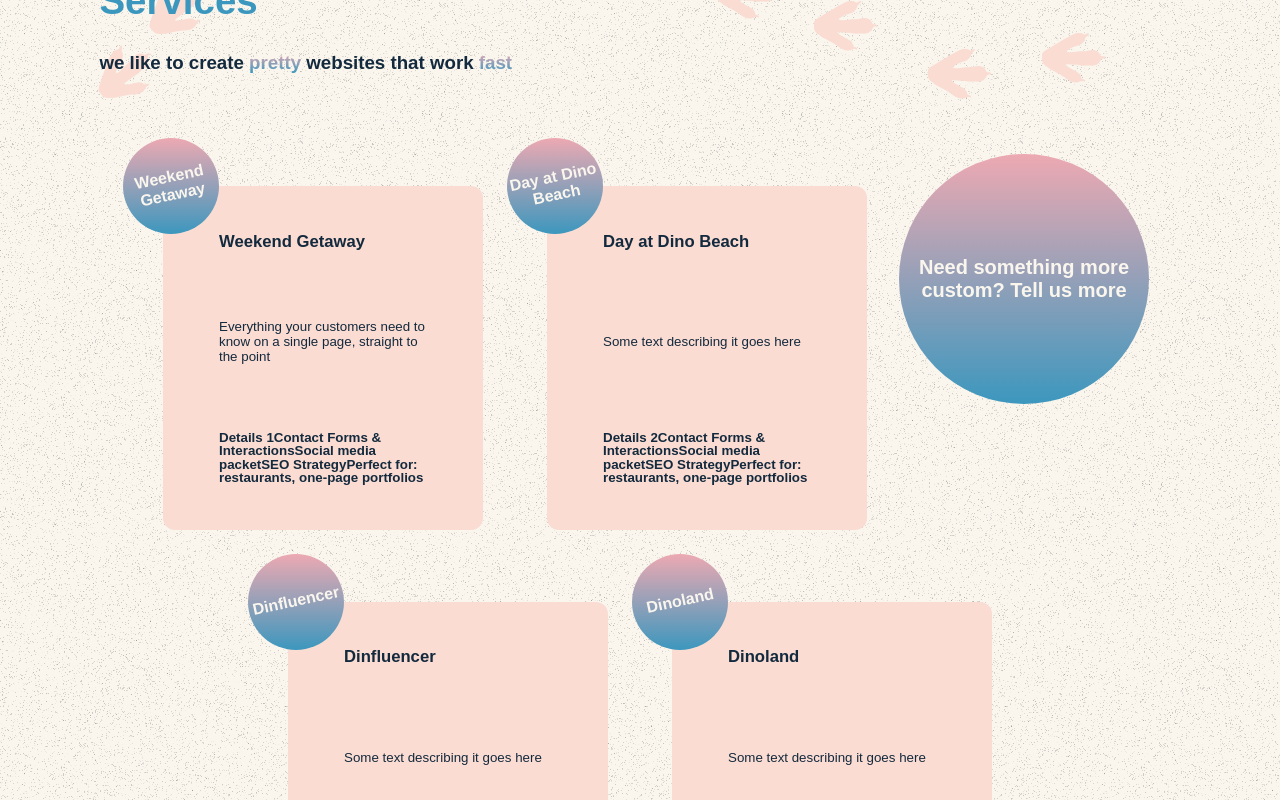
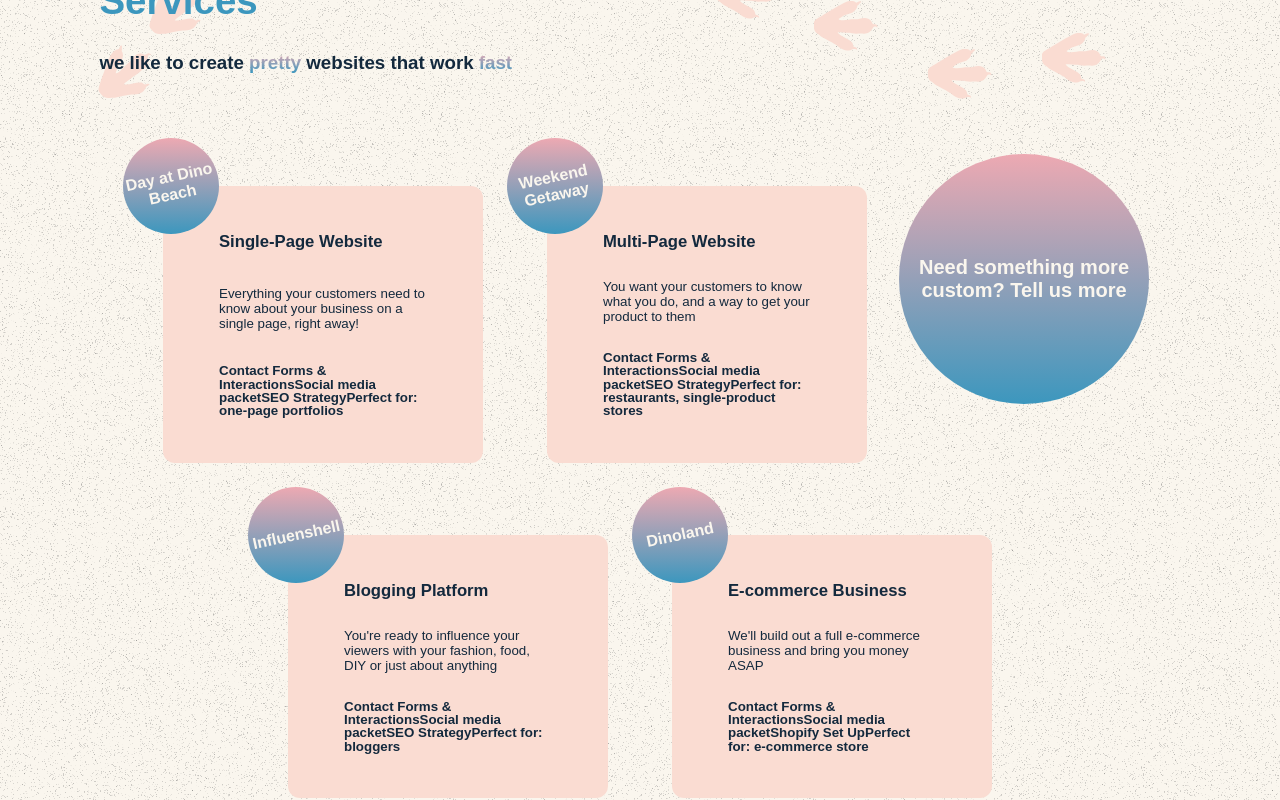
Before and after one commit to jvaughn1230/dinobeachdev, a React (Create React App) app: page / in a window 1280 px wide. Shown: the part 940-1740 px from the top of the page. Built offline with nearby package versions, Linux system fonts and the light colour scheme; no server answers; a web font is replaced by a local one.

Commit message:
removed prismjs package, fixed styling issues, updated services

```diff
--- a/src/components/serviceCard/serviceCard.css
+++ b/src/components/serviceCard/serviceCard.css
@@ -1,7 +1,7 @@
 .service-card-container {
   background-color: #fadcd2;
   border-radius: 0.75rem;
-  height: 42.8954vh;
+  /* height: 42.8954vh; */
   margin: 2rem 2rem 2.5rem;
   padding: 2rem 3.5rem;
   position: relative;
@@ -9,7 +9,7 @@
 }
 
 .service-bubble {
-  align-items: start;
+  align-items: flex-start;
   border-radius: 9999px;
   display: flex;
   height: 6rem;
--- a/src/components/serviceCard/serviceCard.js
+++ b/src/components/serviceCard/serviceCard.js
@@ -11,7 +11,7 @@ const ServiceCard = (service) => {
         </div>
       </div>
       <div className="servicecard-main-container">
-        <h2 className="servicecard-title ">{service.title}</h2>
+        <h2 className="servicecard-title ">{service.longTitle}</h2>
         <p className="servicecard-description">{service.description}</p>
         <h3 className="servicecard-use">{service.details}</h3>
       </div>
--- a/src/components/serviceSection/serviceSection.js
+++ b/src/components/serviceSection/serviceSection.js
@@ -1,7 +1,6 @@
-import React from "react";
 import { Link } from "react-router-dom";
 import ServiceCard from "../serviceCard/serviceCard";
-import { serviceData } from "../../constants/serviceData";
+import {serviceData} from "../../constants/serviceData";
 import "./serviceSection.css";
 
 const ServiceSection = () => {
@@ -13,6 +12,7 @@ const ServiceSection = () => {
       <ServiceCard
         key={service.id}
         title={service.title}
+        longTitle={service.longTitle}
         description={service.description}
         details={service.details}
       />
--- a/src/constants/serviceData.js
+++ b/src/constants/serviceData.js
@@ -1,55 +1,59 @@
 export const serviceData = [
   {
     id: 1,
-    title: "Weekend Getaway",
+    title: "Day at Dino Beach",
+    longTitle: "Single-Page Website",
     price: 200,
     description:
-      "Everything your customers need to know on a single page, straight to the point",
+      "Everything your customers need to know about your business on a single page, right away!",
     details: [
-      "Details 1",
+      // "Includes",
       "Contact Forms & Interactions",
       "Social media packet",
       "SEO Strategy",
-      "Perfect for: restaurants, one-page portfolios",
+      "Perfect for: one-page portfolios",
     ],
   },
   {
     id: 2,
-    title: "Day at Dino Beach",
+    title: "Weekend Getaway",
+    longTitle: "Multi-Page Website",
     price: 300,
-    description: "Some text describing it goes here",
+    description: "You want your customers to know what you do, and a way to get your product to them",
     details: [
-      "Details 2",
+      // "Details 2",
       "Contact Forms & Interactions",
       "Social media packet",
       "SEO Strategy",
-      "Perfect for: restaurants, one-page portfolios",
+      "Perfect for: restaurants, single-product stores",
     ],
   },
   {
     id: 3,
-    title: "Dinfluencer",
+    title: "Influenshell",
+    longTitle: "Blogging Platform",
     price: 400,
-    description: "Some text describing it goes here",
+    description: "You're ready to influence your viewers with your fashion, food, DIY or just about anything",
     details: [
-      "Details 3",
+      // "Details 3",
       "Contact Forms & Interactions",
       "Social media packet",
       "SEO Strategy",
-      "Perfect for: restaurants, one-page portfolios",
+      "Perfect for: bloggers",
     ],
   },
   {
     id: 4,
     title: "Dinoland",
+    longTitle: "E-commerce Business",
     price: 500,
-    description: "Some text describing it goes here",
+    description: "We'll build out a full e-commerce business and bring you money ASAP",
     details: [
-      "Details 4",
+      // "Details 4",
       "Contact Forms & Interactions",
       "Social media packet",
-      "SEO Strategy",
-      "Perfect for: restaurants, one-page portfolios",
+      "Shopify Set Up",
+      "Perfect for: e-commerce store",
     ],
   },
   {
@@ -58,11 +62,11 @@ export const serviceData = [
     price: 600,
     description: "Some text describing it goes here",
     details: [
-      "Details 5",
+      // "Details 5",
       "Contact Forms & Interactions",
       "Social media packet",
       "SEO Strategy",
-      "Perfect for: restaurants, one-page portfolios",
+      "Perfect for: E-commerce a",
     ],
   },
 ];
```
Also changed, not shown: package.json (+0 -13 lines).
